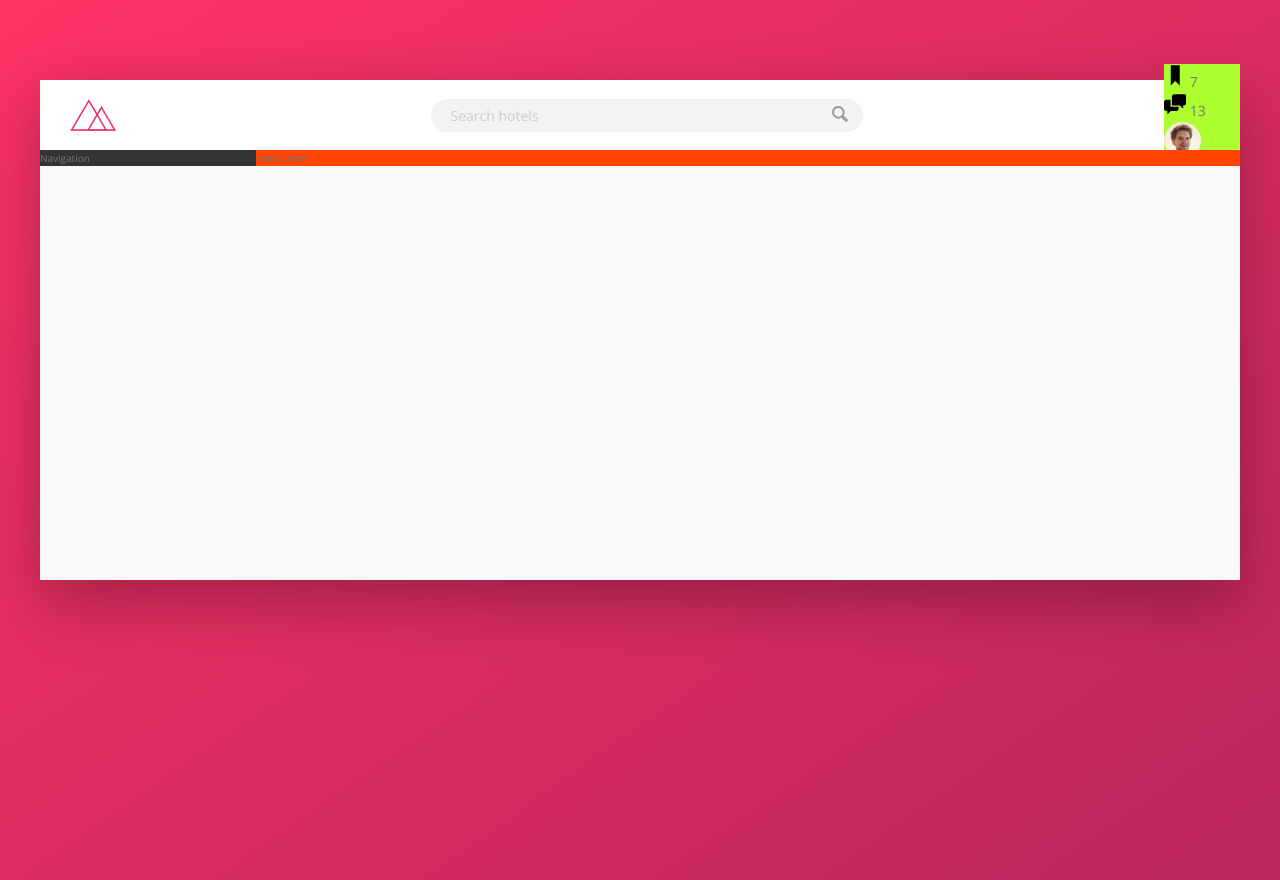
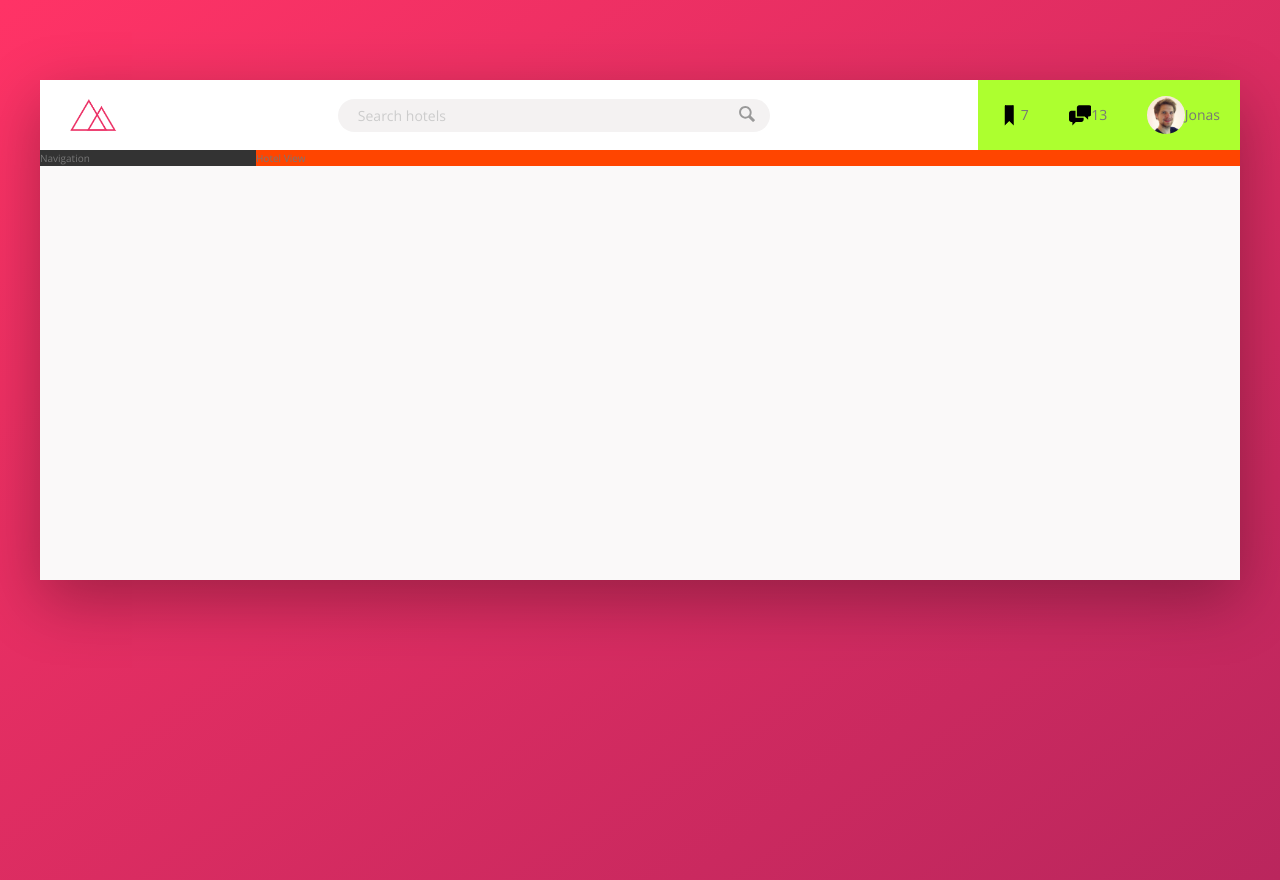
Before and after one commit to iqbalpakeh/trillo-website, a website: page index.html in a window 1280 px wide. Drawn offline with nearby package versions, Linux system fonts and the light colour scheme; files that its build step writes are made by us from their sources.

Commit message:
Align user-nav with main axis

```diff
--- a/sass/_components.scss
+++ b/sass/_components.scss
@@ -78,6 +78,31 @@
 
 .user-nav {
 	background-color: greenyellow;
+
+	// flex property to makesure the background color of each item
+	// fill full-heigh of parent height.
+	align-self: stretch;
+
+	// turn to display flex container to align the children
+	display: flex;
+	align-items: center;
+
+	// select all direct chilren of .user_nav
+	& > * {
+		padding: 2rem;
+		cursor: pointer;
+		height: 100%;
+
+		// to let children align with main axis
+		display: flex;
+		align-items: center;
+	}
+
+	// select all direct chilren of .user_nav when hovered
+	& > *:hover {
+		background-color: var(--color-grey-light-2);
+	}
+
 	&__icon-box {
 	}
 
```
